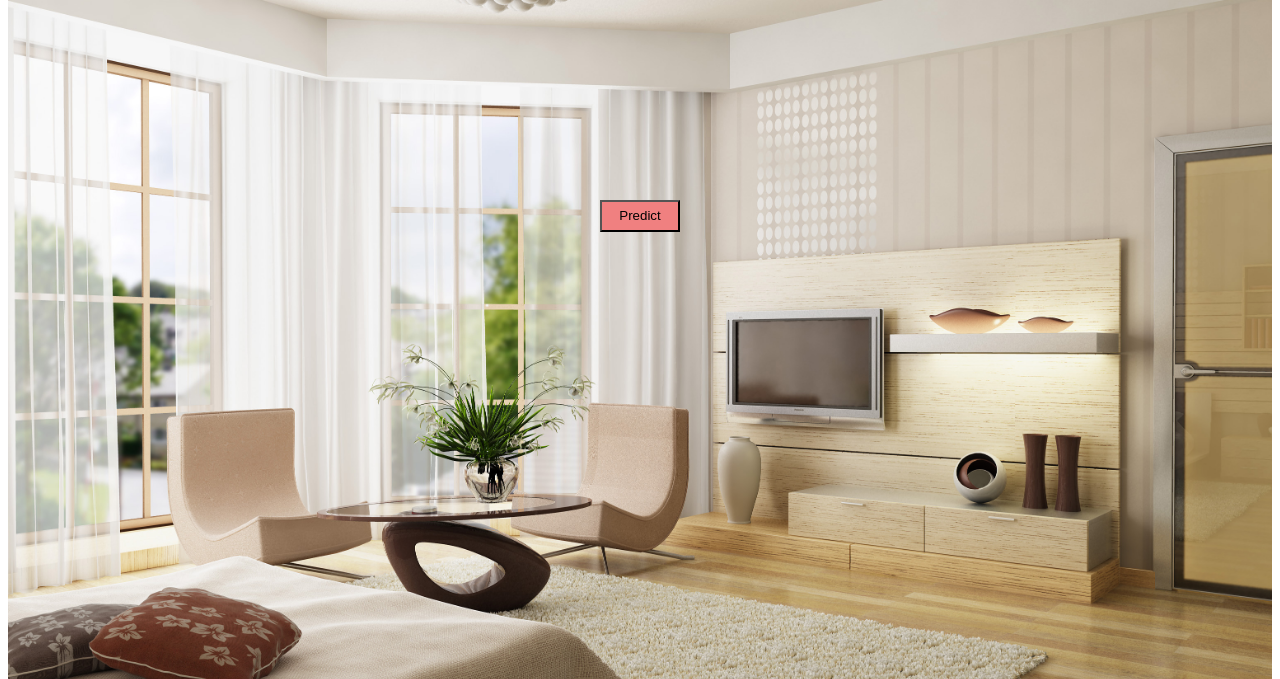
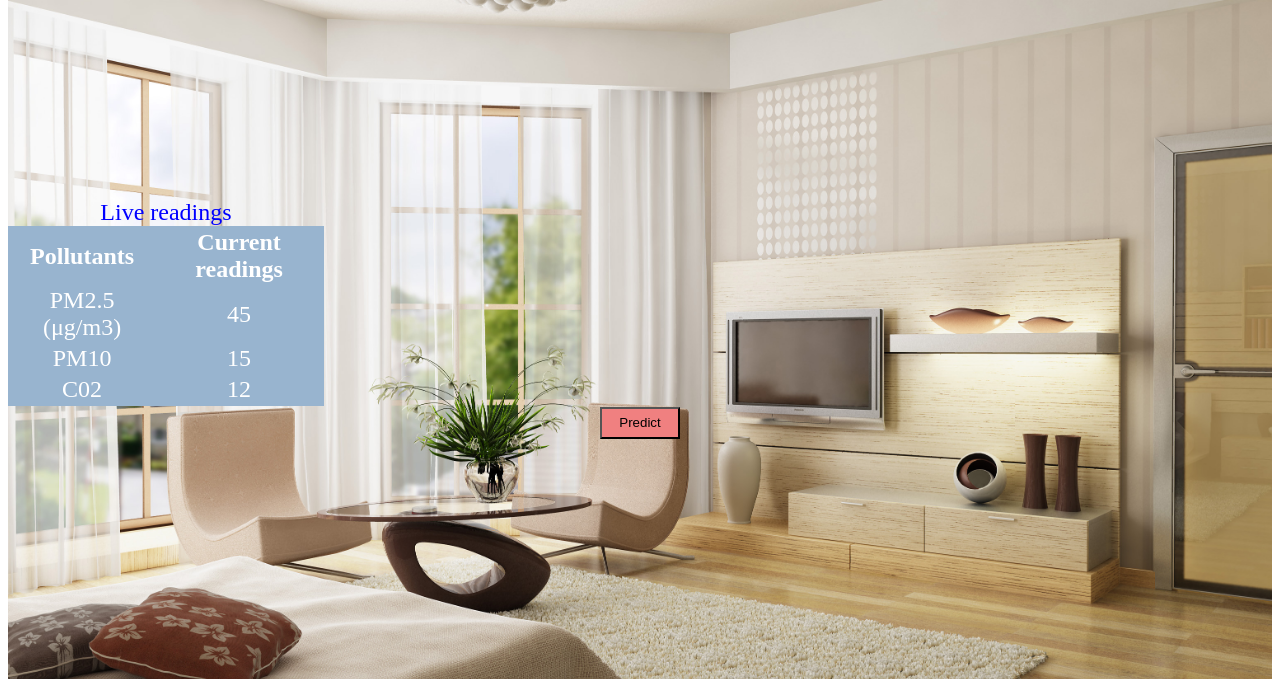
Before and after one commit to kbakande/IAQ, a PHP site: page /healthy-air.html in a window 1280 px wide. Shown: the part 193-872 px from the top of the page. Run offline with PHP 8.4, Linux system fonts and the light colour scheme.

Commit message:
Live table is added and endpoint to serve it is started

```diff
--- a/healthy-air_API/frontend/healthy-air.css
+++ b/healthy-air_API/frontend/healthy-air.css
@@ -35,8 +35,12 @@ li a{
     font-size:1.5rem;
     padding: 25% 0 0 0;
 }
-button{
+.button{
     background-color: lightcoral;
     width: 5rem;
     height: 2rem;
 }
+#live-tb {
+    width: 25%;
+    background-color: rgb(152, 180, 207);
+}
--- a/healthy-air_API/frontend/healthy-air.html
+++ b/healthy-air_API/frontend/healthy-air.html
@@ -18,6 +18,25 @@
     </nav>
 
     <div class="bg">
+        <table id="live-tb">
+            <caption style="color: blue;"> Live readings</caption>
+            <tr>
+                <th> Pollutants</th>
+                <th> Current readings</th>
+            </tr>
+            <tr>
+                <td> PM2.5 (&mu;g/m3)</td>
+                <td>45</td>
+            </tr>
+            <tr>
+                <td> PM10</td>
+                <td>15</td>
+            </tr>
+            <tr>
+                <td> C02</td>
+                <td> 12 </td>
+            </tr>
+        </table>
         <button onclick="predict()" class="button">Predict</button>
         <div id="predict" style="color: blue;"></div>
     </div>
```
Also changed, not shown: 1 other file.
